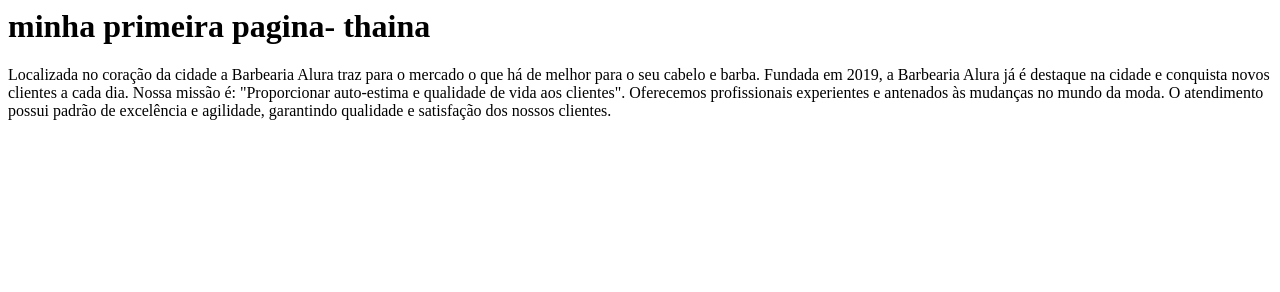
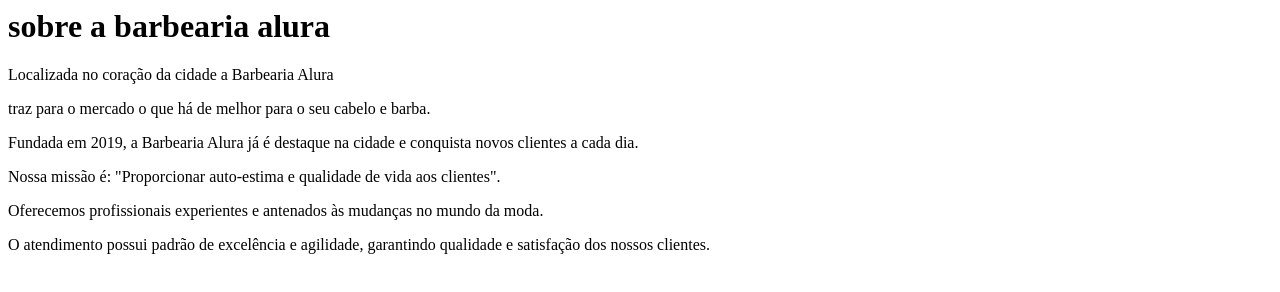
Before and after one commit to thaina7560/aula2807, a plain HTML site: page index.html in a window 1280 px wide. Drawn offline with Linux system fonts and the light colour scheme.

Commit message:
hoje coloquei os comando  TAGP

```diff
--- a/index.html
+++ b/index.html
@@ -1,6 +1,12 @@
-<h1> minha primeira pagina- thaina </h1>
-Localizada no coração da cidade a Barbearia Alura traz para o mercado o que há de melhor para o seu cabelo e barba. Fundada em 2019, a Barbearia Alura já é destaque na cidade e conquista novos clientes a cada dia.
+<h1> sobre a barbearia alura </h1>
+<p>Localizada no coração da cidade a Barbearia Alura</p>
 
-Nossa missão é: "Proporcionar auto-estima e qualidade de vida aos clientes".
+traz para o mercado o que há de melhor para o seu cabelo e barba.</p>
 
-Oferecemos profissionais experientes e antenados às mudanças no mundo da moda. O atendimento possui padrão de excelência e agilidade, garantindo qualidade e satisfação dos nossos clientes.
+ <p>Fundada em 2019, a Barbearia Alura já é destaque na cidade e conquista novos clientes a cada dia.</p>
+
+<p>Nossa missão é: "Proporcionar auto-estima e qualidade de vida aos clientes".</p>
+
+<p>Oferecemos profissionais experientes e antenados às mudanças no mundo da moda.</p>
+
+ <p>O atendimento possui padrão de excelência e agilidade, garantindo qualidade e satisfação dos nossos clientes.</p>
```
